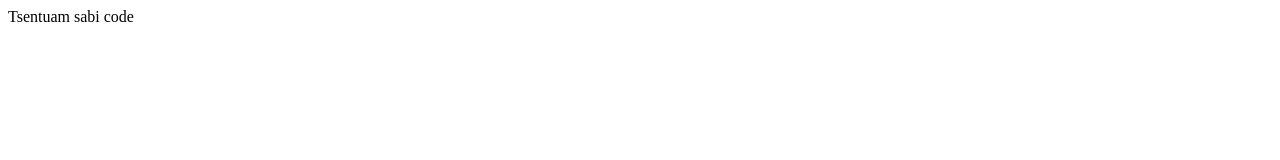
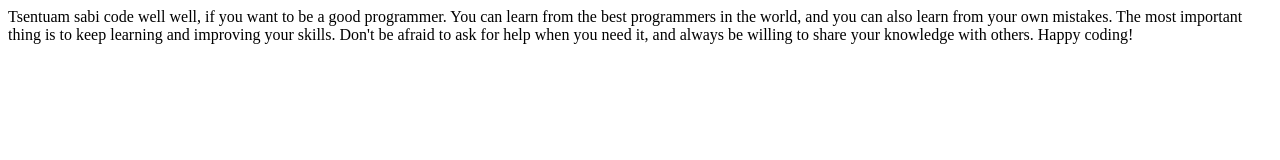
Before and after one commit to IsaacAkpasu006/zizzylesson, a plain HTML site: page index.html in a window 1280 px wide. Drawn offline with Linux system fonts and the light colour scheme.

Commit message:
'morecommentontsentuam'

```diff
--- a/index.html
+++ b/index.html
@@ -2,6 +2,6 @@
 <html>
     <title>html</title>
     <body>
-        Tsentuam sabi code
+        Tsentuam sabi code well well, if you want to be a good programmer. You can learn from the best programmers in the world, and you can also learn from your own mistakes. The most important thing is to keep learning and improving your skills. Don't be afraid to ask for help when you need it, and always be willing to share your knowledge with others. Happy coding!
     </body>
 </html>
```
